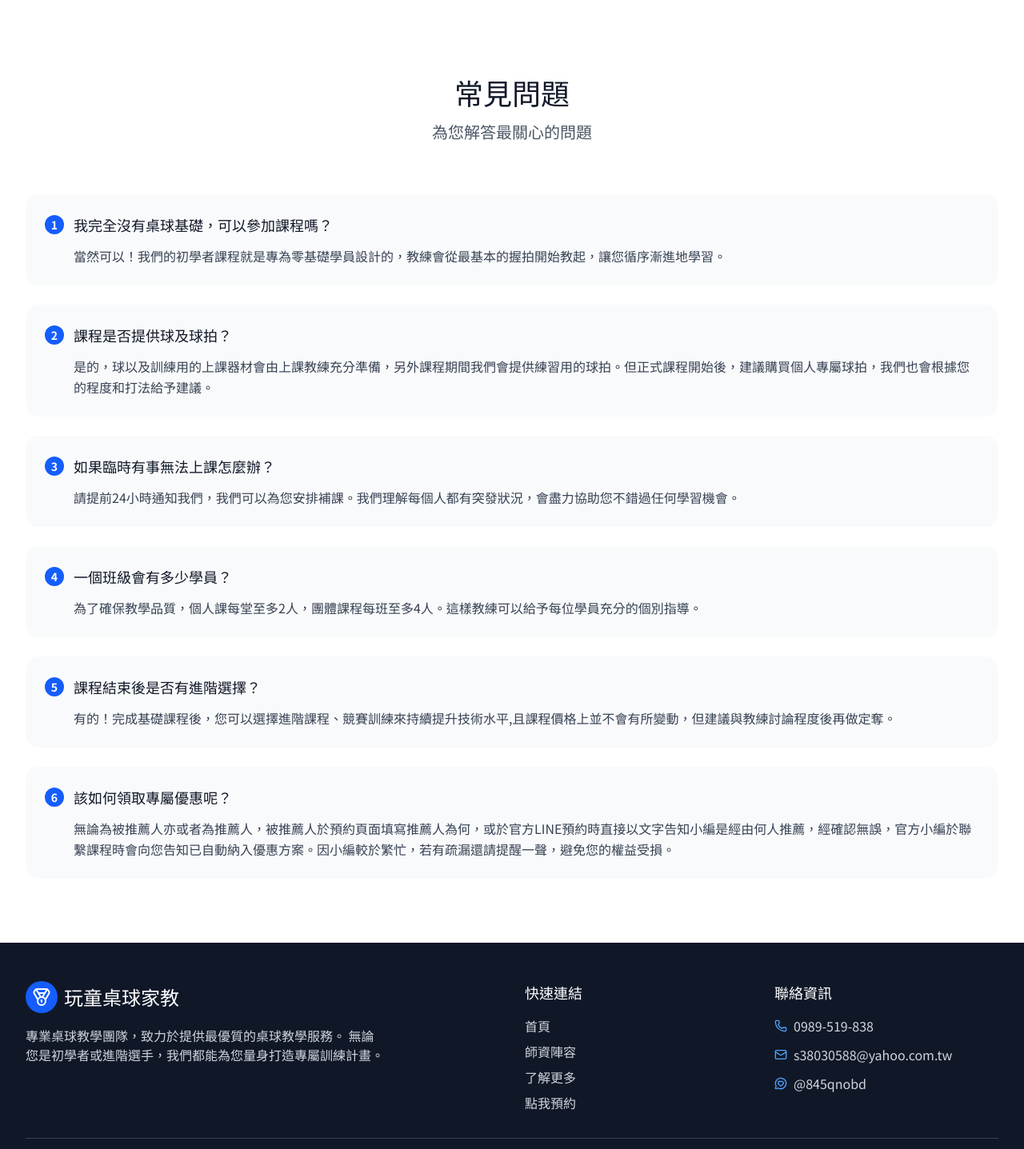
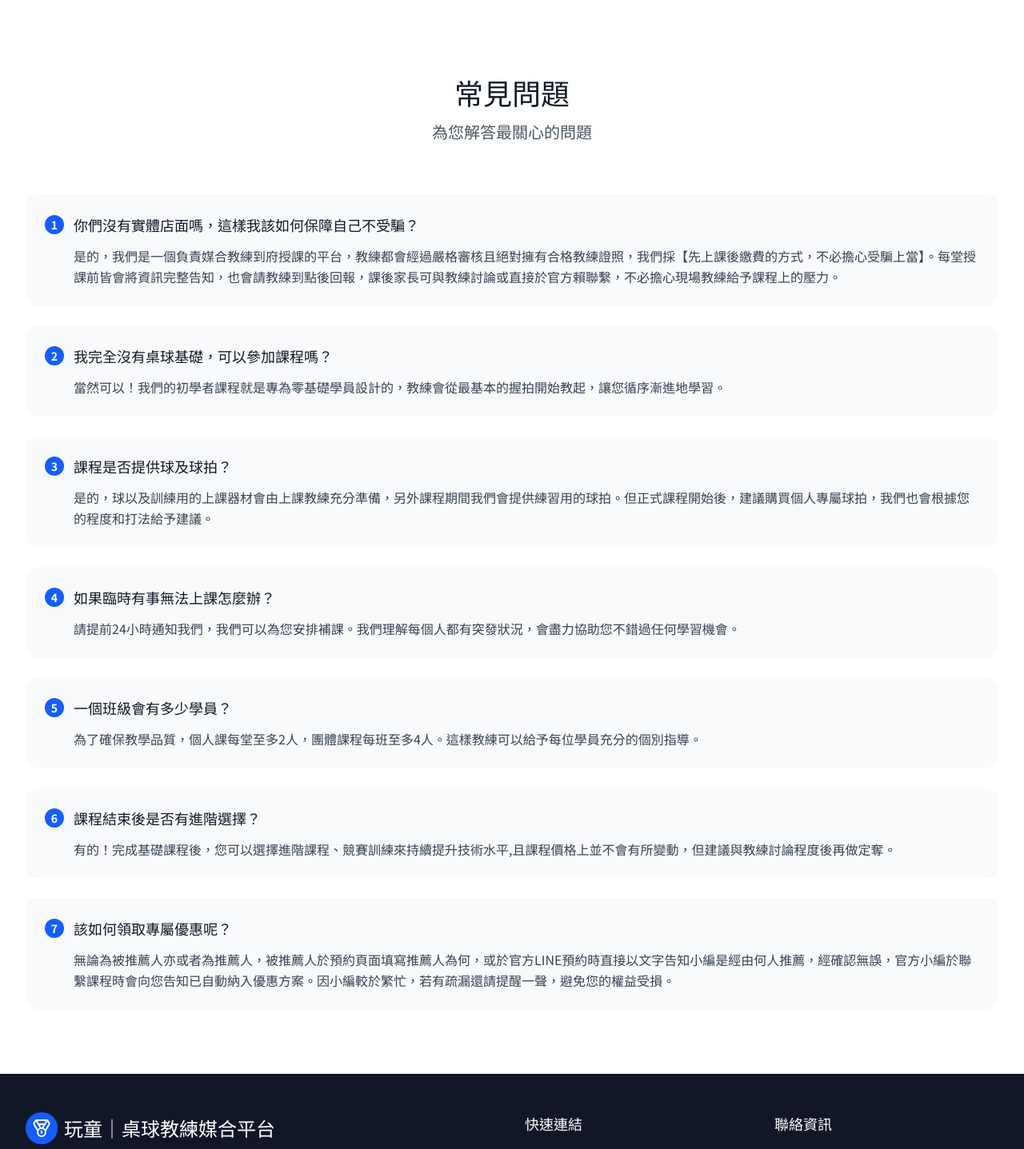
Before and after one commit to pp-dream/website, a React (Vite) app: page /website/more in a window 1280 px wide. Shown: the part 1330-2767 px from the top of the page at 80% size. Built offline with nearby package versions, Linux system fonts and the light colour scheme; a web font is replaced by a local one.

Commit message:
調整內容及名稱

```diff
--- a/index.html
+++ b/index.html
@@ -9,7 +9,7 @@
     <link rel="preconnect" href="https://fonts.googleapis.com">
 <link rel="preconnect" href="https://fonts.gstatic.com" crossorigin>
 <link href="https://fonts.googleapis.com/css2?family=LXGW+WenKai+Mono+TC&display=swap" rel="stylesheet">
-    <title>玩童桌球 | 專業到府教學 | 陪打</title>
+    <title>玩童桌球教練媒合平台| 到府教學 | 陪打</title>
   </head>
   <body>
     <div id="root"></div>
--- a/src/components/Footer.tsx
+++ b/src/components/Footer.tsx
@@ -14,7 +14,7 @@ const Footer: React.FC = () => {
               <div className="bg-blue-600 text-white rounded-full p-2">
                 <Medal size={24} />
               </div>
-              <span>玩童桌球家教</span>
+              <span>玩童｜桌球教練媒合平台</span>
             </Link>
             <p className="text-gray-300 mb-4 max-w-md">
               專業桌球教學團隊，致力於提供最優質的桌球教學服務。
@@ -68,7 +68,7 @@ const Footer: React.FC = () => {
               </div>
               <div className="flex items-center space-x-2">
                 <Mail size={16} className="text-blue-400" />
-                <span className="text-gray-300">s38030588@yahoo.com.tw</span>
+                <span className="text-gray-300">jun3853170@gmail.com</span>
               </div>
               <div className="flex items-center space-x-2">
                 <MessageCircleHeart size={16} className="text-blue-400" />
@@ -81,7 +81,7 @@ const Footer: React.FC = () => {
         <div className="border-t border-gray-700 mt-8 pt-8">
           <div className="flex flex-col md:flex-row justify-between items-center">
             <p className="text-gray-300 text-sm">
-              © 2025 玩童桌球家教. 版權所有.
+              © 2025 玩童｜桌球教練媒合平台. 版權所有.
             </p>
             <div className="flex space-x-6 mt-4 md:mt-0 gap-2">
                                  </div>
--- a/src/components/Header.tsx
+++ b/src/components/Header.tsx
@@ -29,7 +29,7 @@ const Header: React.FC = () => {
             <div className="bg-white text-blue-900 rounded-full p-2">
               <Medal size={24} />
             </div>
-            <span>玩童桌球家教</span>
+            <span>玩童｜桌球教練媒合平台</span>
           </Link>
 
           <nav
--- a/src/pages/Booking.tsx
+++ b/src/pages/Booking.tsx
@@ -169,7 +169,7 @@ const handleSubmit = async (e: React.FormEvent) => {
                   </div>
                   <div>
                     <p className="font-medium text-gray-900">Email</p>
-                    <p className="text-gray-600">s38030588@yahoo.com.tw</p>
+                    <p className="text-gray-600">jun3853170@gmail.com</p>
                   </div>
                 </div>
 
--- a/src/pages/Home.tsx
+++ b/src/pages/Home.tsx
@@ -15,8 +15,8 @@ const Home: React.FC = () => {
   const features = [
     {
       icon: <Users className="w-8 h-8 text-blue-600" />,
-      title: "專業教練團隊",
-      description: "擁有豐富教學經驗的專業教練，提供個人化指導"
+      title: "品質可靠又安全",
+      description: "教練至指定場地授課，無場地可協助安排，【免接送】【下課即到家】家長也可陪同上課，安全有保障"
     },
     {
       icon: <Target className="w-8 h-8 text-blue-600" />,
@@ -93,9 +93,15 @@ const Home: React.FC = () => {
         第一步
       </h1>
       <p className="text-xl mb-8 text-blue-100">
-        我們將提供您有熱情、有活力、有溫暖的專業桌球教練團隊，安排教練到府或您指定的地點授課，規劃個人化教學菜單及陪打服務。
+        我們不是傳統球館，
+而是一個「把教練帶到你身邊」的行動桌球品牌。
+玩童乒乓擁有一支充滿熱情、活力與溫度的專業教練團隊，
+<p className="text-xl mb-0.1 text-blue-100"></p>
+可到府、到社區、或您熟悉的場地授課。
+【若您沒有場地，我們也能協助安排合適的地點】。
         <p className="text-xl mb-8 text-blue-100"></p>
-         無論男女老少，初學者或進階選手，5-90歲我們都能協助您達到所期望的成效！
+         我們為每位學員量身打造專屬訓練計畫與陪打課程。
+不論年齡、不論程度——只要您有興趣或者想進步，我們都在你身邊！
       </p>
       <div className="flex flex-col sm:flex-row gap-4 justify-center">
         <Link
--- a/src/pages/More.tsx
+++ b/src/pages/More.tsx
@@ -122,6 +122,10 @@ const More: React.FC = () => {
 
 
   const faq = [
+    {
+      question: "你們沒有實體店面嗎，這樣我該如何保障自己不受騙？",
+      answer: "是的，我們是一個負責媒合教練到府授課的平台，教練都會經過嚴格審核且絕對擁有合格教練證照，我們採【先上課後繳費的方式，不必擔心受騙上當】。每堂授課前皆會將資訊完整告知，也會請教練到點後回報，課後家長可與教練討論或直接於官方賴聯繫，不必擔心現場教練給予課程上的壓力。"
+    },
     {
       question: "我完全沒有桌球基礎，可以參加課程嗎？",
       answer: "當然可以！我們的初學者課程就是專為零基礎學員設計的，教練會從最基本的握拍開始教起，讓您循序漸進地學習。"
```
